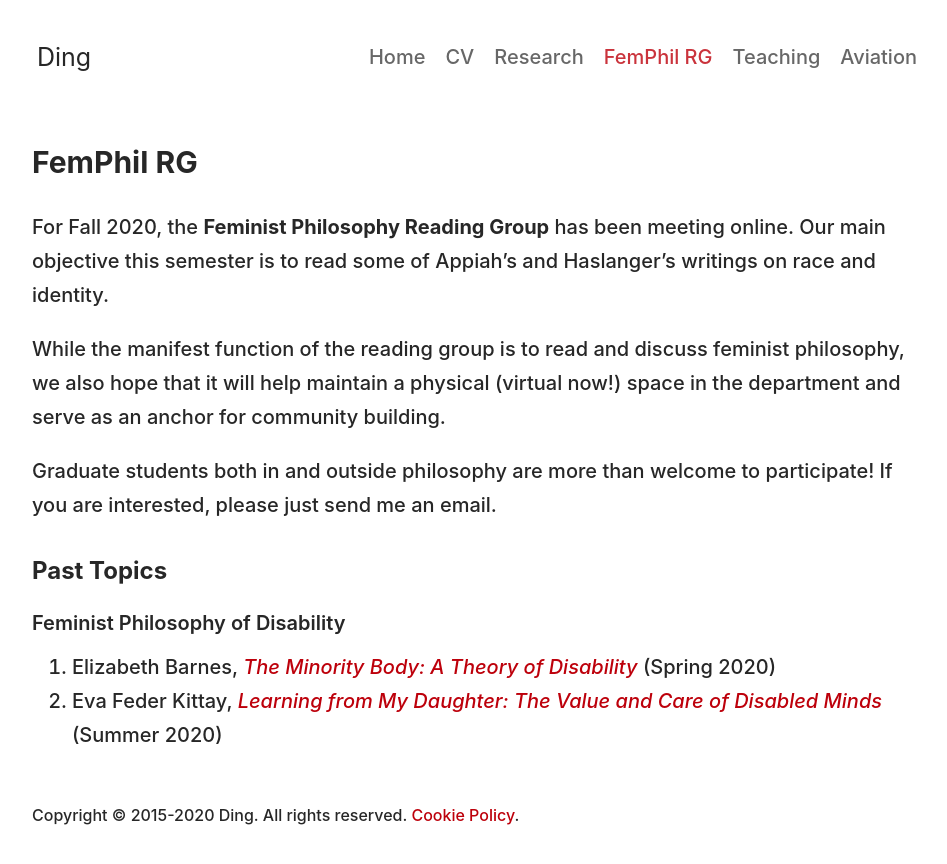
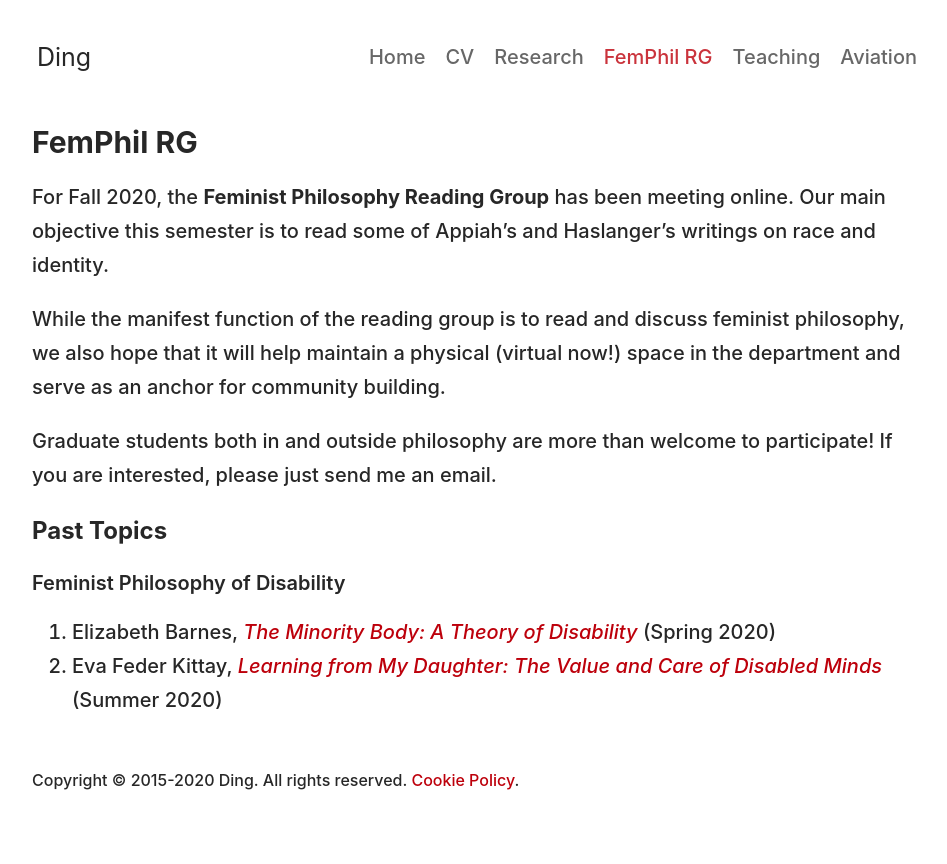
Before and after one commit to dingherself/dingherself.github.io, a Jekyll site: the page built from femphilrg.md, in a window 1280 px wide. Shown: the top 864 px of the page, without its empty margins (158-1105 px from the left). Built offline with Jekyll 4.4.1, drawn with Linux system fonts in a browser that asks for light colours; nearby versions of some CDN libraries; some web fonts are replaced.

Commit message:
minor stylistic adjusgments

```diff
--- a/assets/ding.scss
+++ b/assets/ding.scss
@@ -98,20 +98,20 @@ html {
 
 h1,
 .h1 {
-  margin-top: 2.5rem;
-  margin-bottom: 1.5rem;
+  margin-top: 1.5rem;
+  margin-bottom: 1rem;
 }
 
 h2,
 .h2 {
-  margin-top: 1.75rem;
+  margin-top: 1.25rem;
   margin-bottom: 1rem;
 }
 
 h3,
 .h3 {
   margin-top: 1.25rem;
-  margin-bottom: 0.75rem;
+  margin-bottom: 1rem;
 }
 
 .btn-sm, .btn-group-sm > .btn {
```
